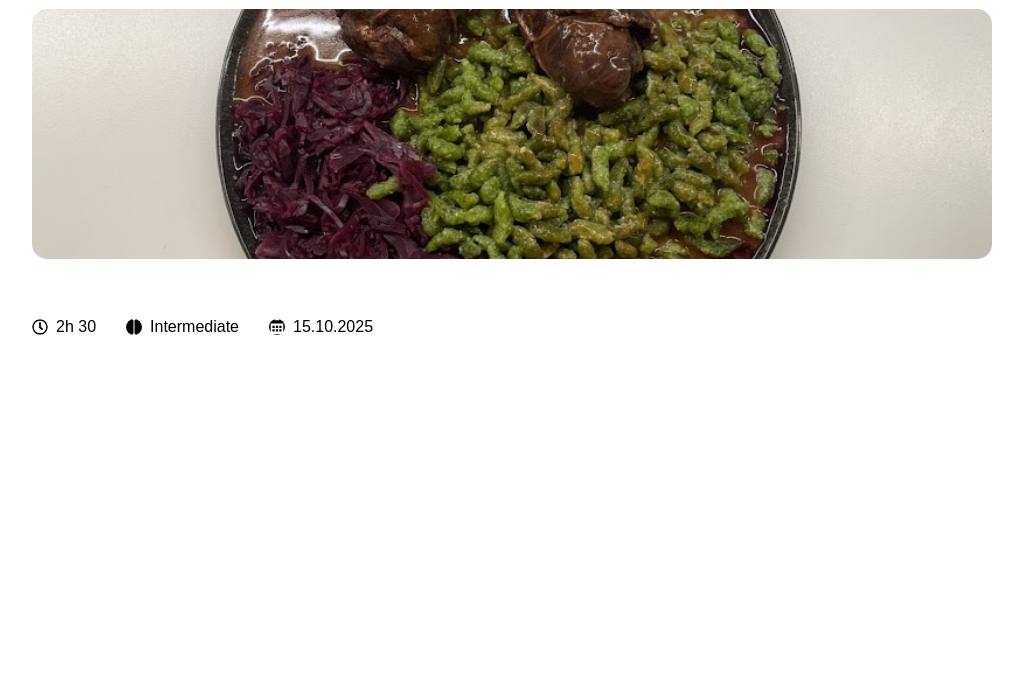
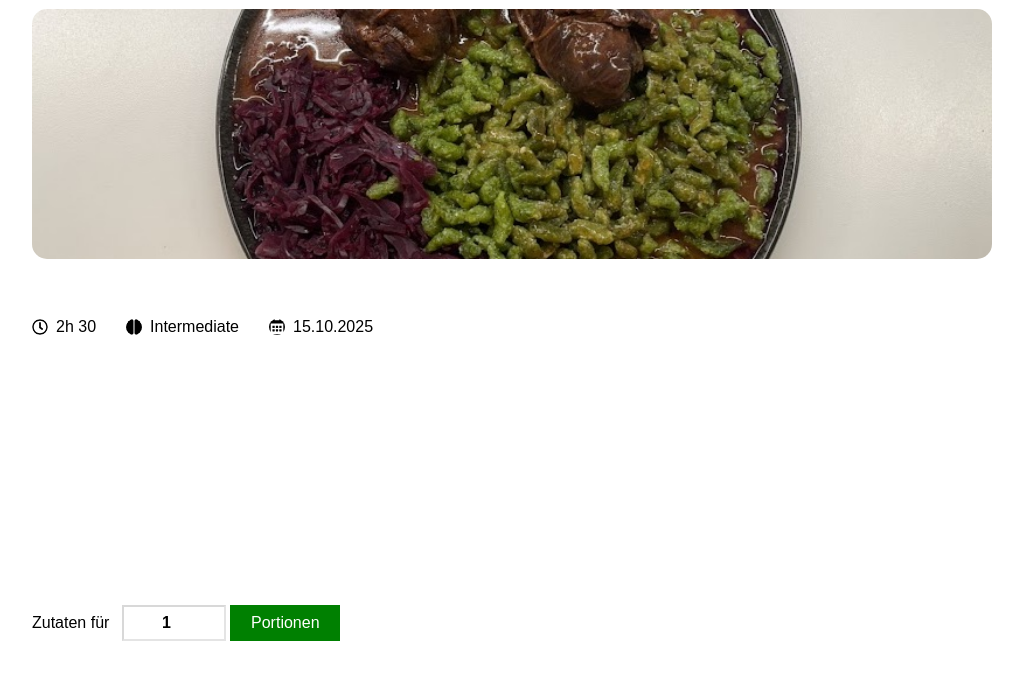
Before and after one commit to ArturGr/Kochwelt_Intensivkurs, a plain HTML site: page unterseiten/kochrezeptNB.html in a window 1280 px wide. Shown: the part 311-990 px from the top of the page, without its empty margins (128-1151 px from the left). Before the commit the page ends 800 px from the top, so only its background shows below. Drawn offline with Linux system fonts and the light colour scheme; files whose address does not match are found by name.

Commit message:
insert section incredients and form and styled form

```diff
--- a/style.css
+++ b/style.css
@@ -156,6 +156,7 @@ footer{
 }
 
 /* Rezept Nadine */
+/* Section Recipeimage */
 .recipeimage {
     flex-direction: column;
 }
@@ -187,6 +188,29 @@ footer{
     height: 16px;
     width: 16px;
 }
+
+/* Section Incredients */
+
+.incredients {
+    justify-content: start;
+}
+
+#amount {
+    height: 32px;
+    width: 100px;
+    text-align: center;
+    margin-left: 8px;
+    border-color: rgba(0, 0, 0, 0.15);
+    font-weight: bold;
+}
+
+.incredients button {
+    height: 36px;
+    width: 110px;
+    background-color: #008001;
+    color: #ffffff;
+    border: none;
+}
 /*** MEDIA QUERIES ***/
 /* calculated with em (base 16px) */
 /* Large devices (tablets, 768px - 1280px) */
--- a/unterseiten/kochrezeptNB.html
+++ b/unterseiten/kochrezeptNB.html
@@ -42,6 +42,13 @@
             </div>
         </div>
     </section>
+    <section class="incredients">
+        <form>
+            <label class="amount_label" for="amount">Zutaten für</label>
+            <input id="amount" type="number" min="1" max="12" value="1" required>
+            <button class="portions">Portionen</button>
+        </form>
+    </section>
 </body>
 
 </html>
```
